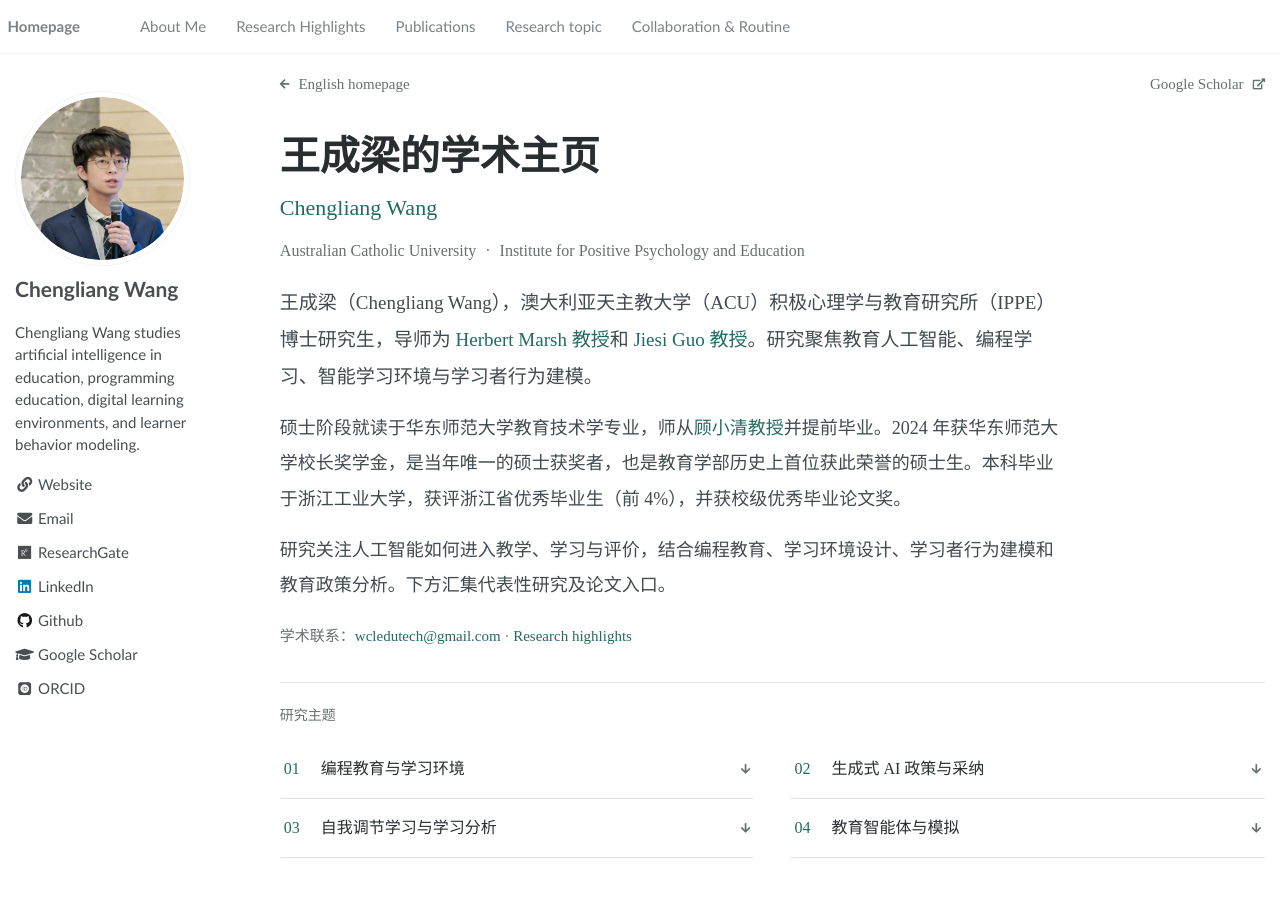
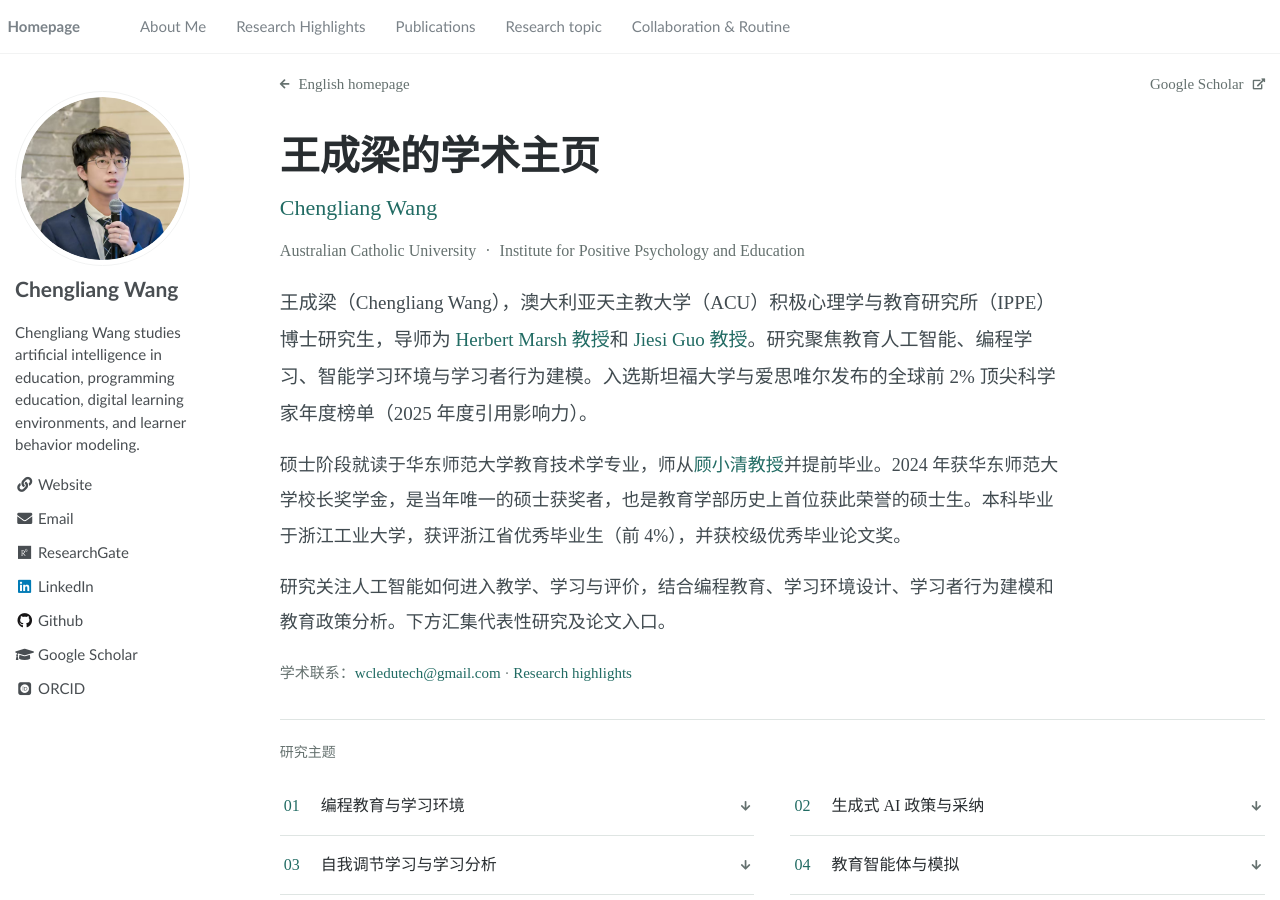
Before and after one commit to wcledutech/wcledutech.github.io, a Jekyll site: the page built from _pages/zh.html, in a window 1280 px wide and 900 px high. Built offline with Jekyll 4.4.1, drawn with Linux system fonts in a browser that asks for light colours; some web fonts are replaced.

Commit message:
Add annual top scientists recognition to Chinese introduction

```diff
--- a/_pages/zh.html
+++ b/_pages/zh.html
@@ -27,7 +27,7 @@ topic_labels:
     <h1>王成梁的学术主页</h1>
     <p class="zh-name" lang="en">Chengliang Wang</p>
     <p class="zh-affiliation" lang="en">Australian Catholic University <span aria-hidden="true">·</span> Institute for Positive Psychology and Education</p>
-    <p class="zh-introduction">王成梁（Chengliang Wang），澳大利亚天主教大学（ACU）积极心理学与教育研究所（IPPE）博士研究生，导师为 <a href="https://scholar.google.com/citations?user=w911YWwAAAAJ&amp;hl=en" target="_blank" rel="noopener noreferrer">Herbert Marsh 教授</a>和 <a href="https://scholar.google.com/citations?user=rixoumgAAAAJ&amp;hl=en" target="_blank" rel="noopener noreferrer">Jiesi Guo 教授</a>。研究聚焦教育人工智能、编程学习、智能学习环境与学习者行为建模。</p>
+    <p class="zh-introduction">王成梁（Chengliang Wang），澳大利亚天主教大学（ACU）积极心理学与教育研究所（IPPE）博士研究生，导师为 <a href="https://scholar.google.com/citations?user=w911YWwAAAAJ&amp;hl=en" target="_blank" rel="noopener noreferrer">Herbert Marsh 教授</a>和 <a href="https://scholar.google.com/citations?user=rixoumgAAAAJ&amp;hl=en" target="_blank" rel="noopener noreferrer">Jiesi Guo 教授</a>。研究聚焦教育人工智能、编程学习、智能学习环境与学习者行为建模。入选斯坦福大学与爱思唯尔发布的全球前 2% 顶尖科学家年度榜单（2025 年度引用影响力）。</p>
     <p class="zh-biography">硕士阶段就读于华东师范大学教育技术学专业，师从<a href="https://scholar.google.com/citations?user=231rZmwAAAAJ&amp;hl=en" target="_blank" rel="noopener noreferrer">顾小清教授</a>并提前毕业。2024 年获华东师范大学校长奖学金，是当年唯一的硕士获奖者，也是教育学部历史上首位获此荣誉的硕士生。本科毕业于浙江工业大学，获评浙江省优秀毕业生（前 4%），并获校级优秀毕业论文奖。</p>
     <p class="zh-biography">研究关注人工智能如何进入教学、学习与评价，结合编程教育、学习环境设计、学习者行为建模和教育政策分析。下方汇集代表性研究及论文入口。</p>
     <p class="zh-contact">学术联系：<a href="mailto:wcledutech@gmail.com">wcledutech@gmail.com</a><span aria-hidden="true"> · </span><a href="{{ '/research-highlights/' | relative_url }}" lang="en">Research highlights</a></p>
```
